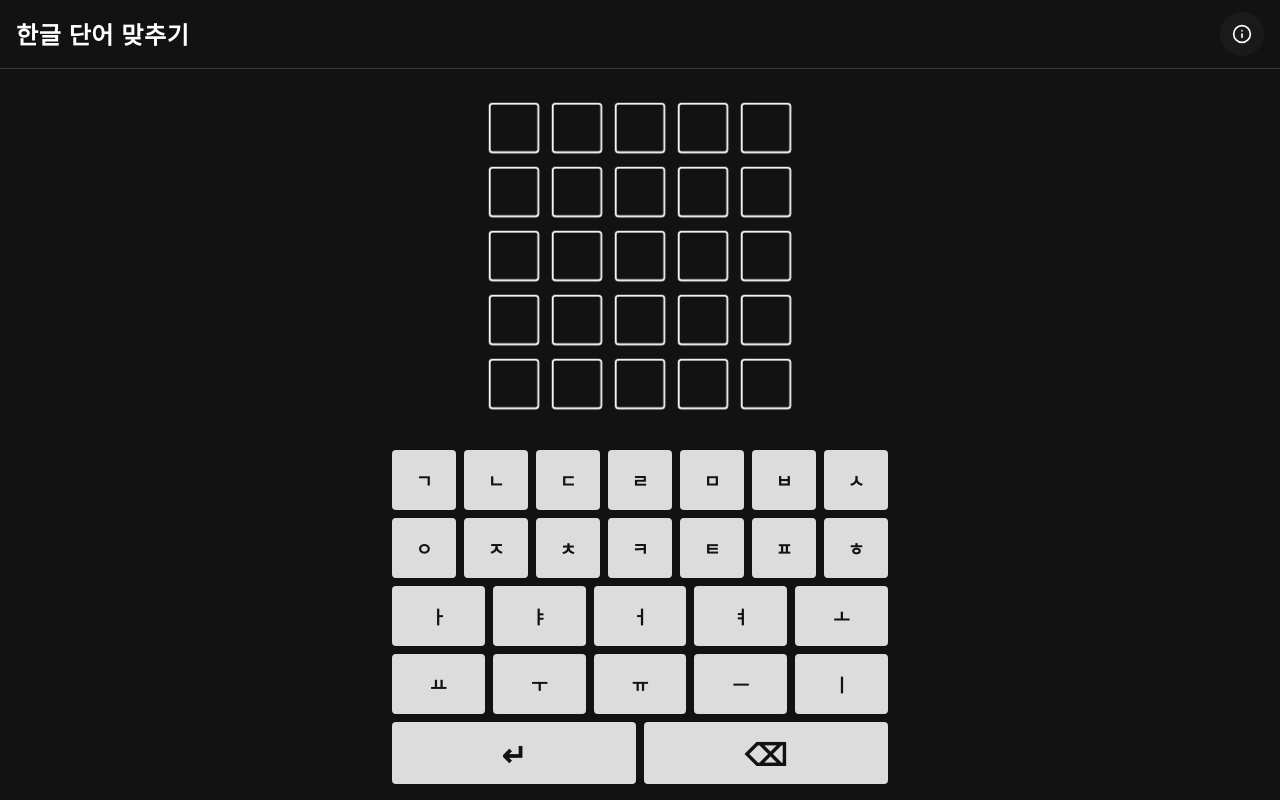
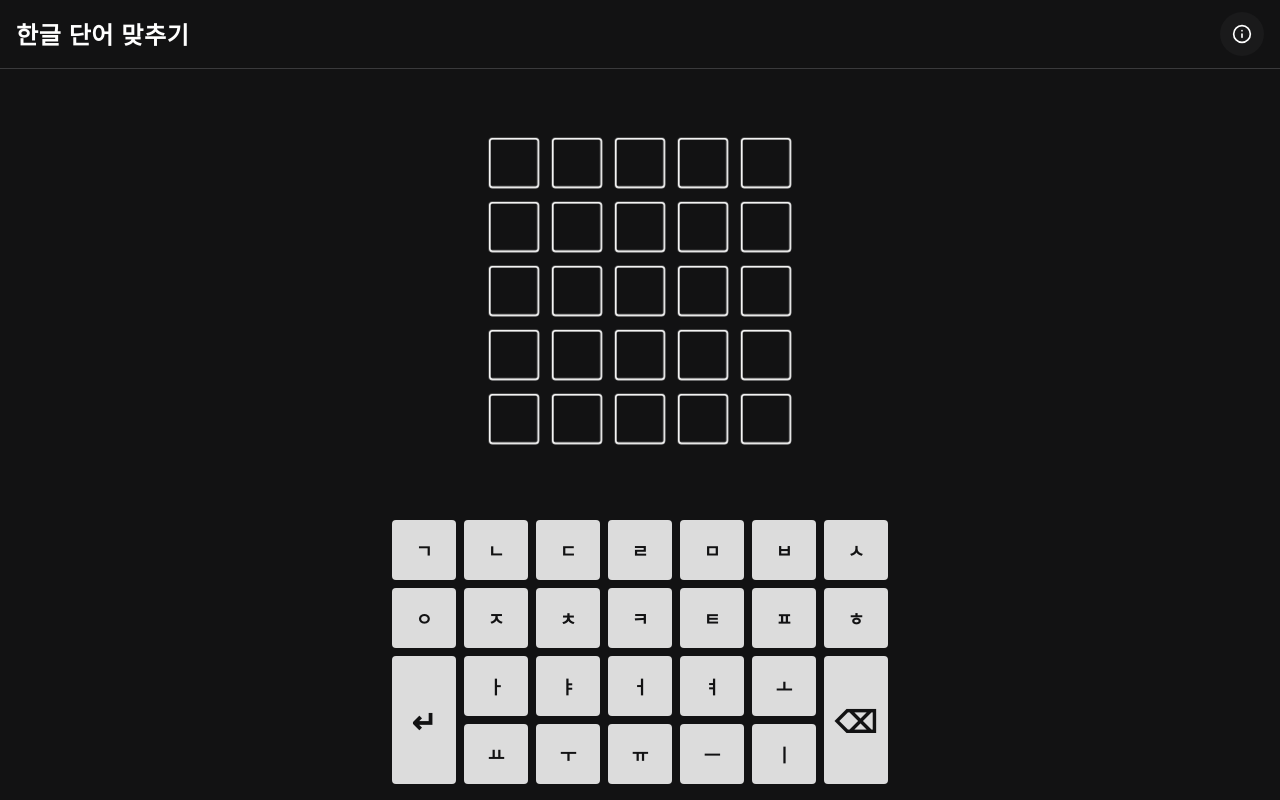
Before and after one commit to suapapa/hangul-wordle, a React (Vite) app: page / in a window 1280 px wide. Built offline with nearby package versions, Linux system fonts and the light colour scheme.

Commit message:
Refactor keyboard layout to use CSS grid
Replace the row-based mapping with a 7-column grid layout. This
allows for better positioning and enables special keys like enter and
delete to span multiple rows. Update KeyboardKey to support grid and
tall
variants.

```diff
--- a/src/components/Keyboard.tsx
+++ b/src/components/Keyboard.tsx
@@ -9,47 +9,77 @@ interface KeyboardProps {
   colors: Record<string, Evaluation | 'unknown'>;
 }
 
-const keyboardLayout = [
-  KEYBOARD_CONSONANTS.slice(0, 7),
-  KEYBOARD_CONSONANTS.slice(7),
-  ...KEYBOARD_VOWEL_ROWS,
-];
+const CONSONANT_ROW_1 = KEYBOARD_CONSONANTS.slice(0, 7);
+const CONSONANT_ROW_2 = KEYBOARD_CONSONANTS.slice(7);
+const [VOWEL_ROW_1, VOWEL_ROW_2] = KEYBOARD_VOWEL_ROWS;
 
 export function Keyboard({ onKeyPress, onDelete, onEnter, colors }: KeyboardProps) {
   return (
     <div className="w-full max-w-lg mx-auto px-2 pt-2 pb-[max(1rem,env(safe-area-inset-bottom))]">
-      {keyboardLayout.map((row, rowIndex) => (
-        <div key={rowIndex} className="flex w-full justify-center gap-2 mb-2">
-          {row.map((key) => {
-            const color = colors[key] || 'unknown';
-            return (
+      <div className="grid grid-cols-7 gap-2">
+        {CONSONANT_ROW_1.map((key, index) => (
           <KeyboardKey
             key={key}
             label={key}
-                color={color}
-                expand
+            color={colors[key] || 'unknown'}
+            grid
+            style={{ gridColumn: index + 1, gridRow: 1 }}
             onClick={() => onKeyPress(key)}
           />
-            );
-          })}
-        </div>
         ))}
 
-      <div className="flex justify-center gap-2 mt-1">
+        {CONSONANT_ROW_2.map((key, index) => (
+          <KeyboardKey
+            key={key}
+            label={key}
+            color={colors[key] || 'unknown'}
+            grid
+            style={{ gridColumn: index + 1, gridRow: 2 }}
+            onClick={() => onKeyPress(key)}
+          />
+        ))}
+
         <KeyboardKey
           label="↵"
           color="unknown"
+          action
+          tall
+          ariaLabel="제출"
+          style={{ gridColumn: 1, gridRow: '3 / span 2' }}
           onClick={onEnter}
-          action
-          ariaLabel="제출"
         />
+
+        {VOWEL_ROW_1.map((key, index) => (
+          <KeyboardKey
+            key={key}
+            label={key}
+            color={colors[key] || 'unknown'}
+            grid
+            style={{ gridColumn: index + 2, gridRow: 3 }}
+            onClick={() => onKeyPress(key)}
+          />
+        ))}
+
         <KeyboardKey
           label="⌫"
           color="unknown"
+          action
+          tall
+          ariaLabel="지우기"
+          style={{ gridColumn: 7, gridRow: '3 / span 2' }}
           onClick={onDelete}
-          action
-          ariaLabel="지우기"
         />
+
+        {VOWEL_ROW_2.map((key, index) => (
+          <KeyboardKey
+            key={key}
+            label={key}
+            color={colors[key] || 'unknown'}
+            grid
+            style={{ gridColumn: index + 2, gridRow: 4 }}
+            onClick={() => onKeyPress(key)}
+          />
+        ))}
       </div>
     </div>
   );
--- a/src/components/KeyboardKey.tsx
+++ b/src/components/KeyboardKey.tsx
@@ -5,10 +5,26 @@ interface KeyboardKeyProps {
   large?: boolean;
   expand?: boolean;
   action?: boolean;
+  tall?: boolean;
+  grid?: boolean;
   ariaLabel?: string;
+  className?: string;
+  style?: import('react').CSSProperties;
 }
 
-export function KeyboardKey({ label, color, onClick, large = false, expand = false, action = false, ariaLabel }: KeyboardKeyProps) {
+export function KeyboardKey({
+  label,
+  color,
+  onClick,
+  large = false,
+  expand = false,
+  action = false,
+  tall = false,
+  grid = false,
+  ariaLabel,
+  className = '',
+  style,
+}: KeyboardKeyProps) {
   let bgClass = 'bg-game-key';
   let textColor = 'text-game-bg';
 
@@ -31,18 +47,23 @@ export function KeyboardKey({ label, color, onClick, large = false, expand = fal
   }
 
   const sizeClass = action
-    ? 'flex-1 min-w-0 min-h-[44px] sm:min-h-[48px] py-3.5 sm:py-4 text-2xl sm:text-3xl leading-none'
-    : large
-      ? 'min-h-[44px] min-w-[56px] px-4 sm:px-5 py-3 sm:py-3.5 text-sm sm:text-base'
-      : expand
-        ? 'flex-1 min-w-0 min-h-[44px] sm:min-h-[48px] py-3.5 sm:py-4 text-base sm:text-lg'
-        : 'px-2 sm:px-3 py-3 sm:py-3.5 text-sm sm:text-base';
+    ? tall
+      ? 'h-full w-full min-h-[44px] py-3.5 sm:py-4 text-2xl sm:text-3xl leading-none'
+      : 'flex-1 min-w-0 min-h-[44px] sm:min-h-[48px] py-3.5 sm:py-4 text-2xl sm:text-3xl leading-none'
+    : grid
+      ? 'w-full min-h-[44px] sm:min-h-[48px] py-3.5 sm:py-4 text-base sm:text-lg'
+      : large
+        ? 'min-h-[44px] min-w-[56px] px-4 sm:px-5 py-3 sm:py-3.5 text-sm sm:text-base'
+        : expand
+          ? 'flex-1 min-w-0 min-h-[44px] sm:min-h-[48px] py-3.5 sm:py-4 text-base sm:text-lg'
+          : 'px-2 sm:px-3 py-3 sm:py-3.5 text-sm sm:text-base';
 
   return (
     <button
       type="button"
       onClick={onClick}
       aria-label={ariaLabel}
+      style={style}
       className={`
         interactive-focus
         ${sizeClass}
@@ -51,6 +72,7 @@ export function KeyboardKey({ label, color, onClick, large = false, expand = fal
         ${bgClass} ${textColor}
         active:scale-95 active:brightness-90
         select-none
+        ${className}
       `}
     >
       {label}
```
Lines whose indentation alone changed are shown as unchanged.
